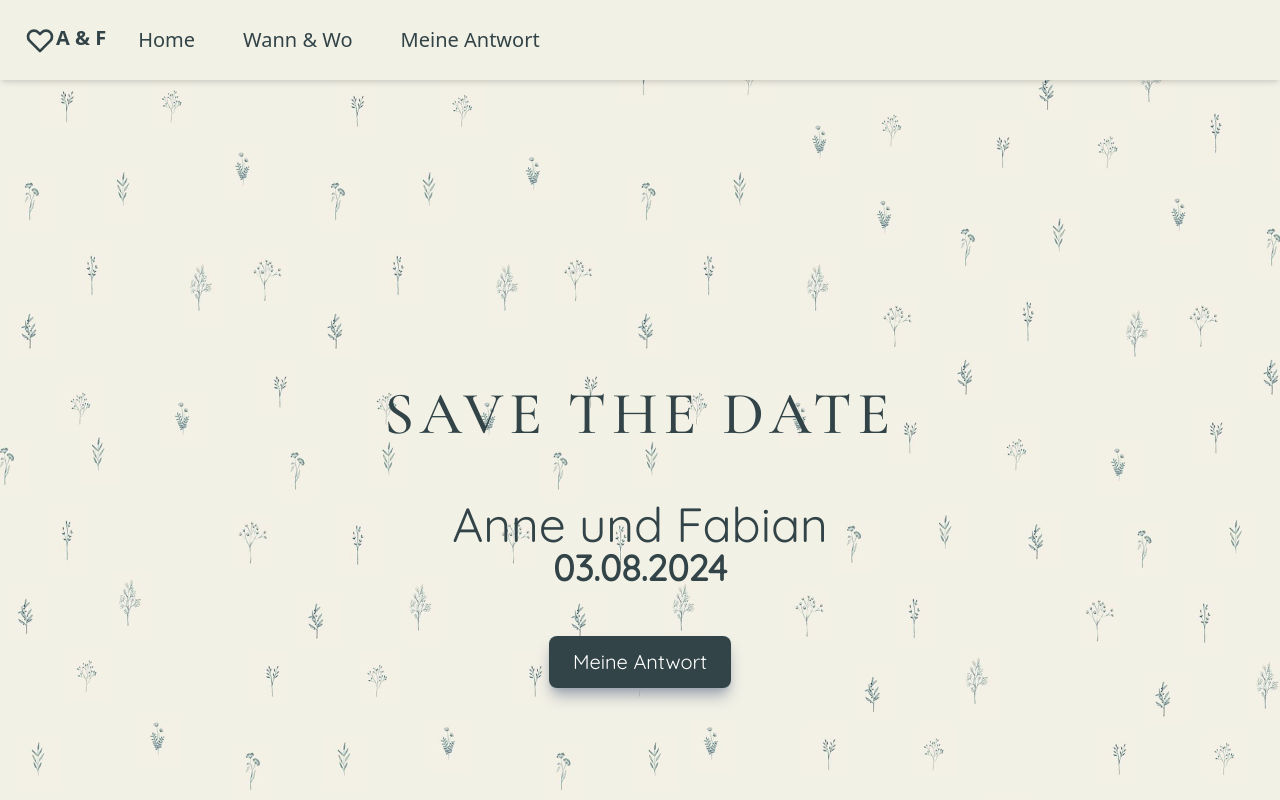
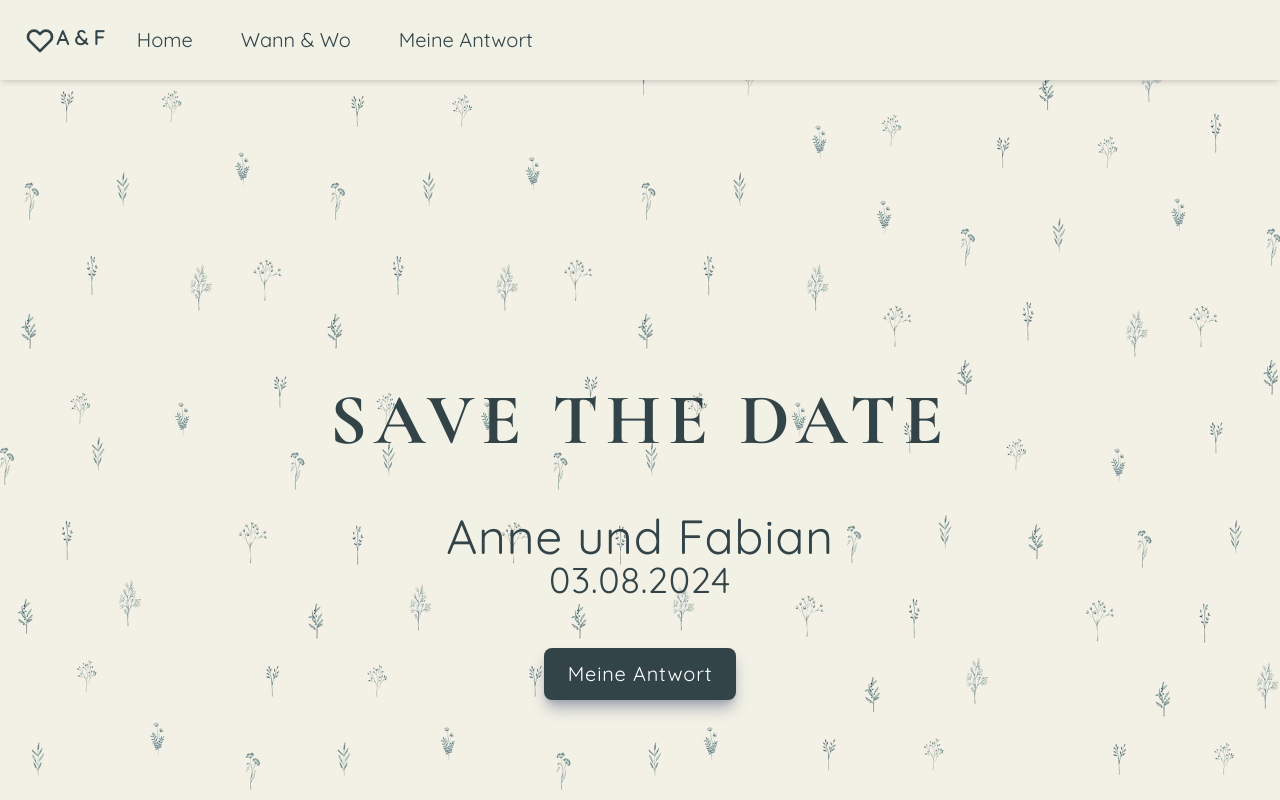
Before and after one commit to fabianszyman/wedding-landingpage, a Next.js app: page / in a window 1280 px wide. Built offline with nearby package versions, Linux system fonts and the light colour scheme.

Commit message:
update fonts on sections

```diff
--- a/components/ContactForm.jsx
+++ b/components/ContactForm.jsx
@@ -4,14 +4,14 @@ import bg from "public/background.png";
 const ContactForm = () => {
   return (
     <form
-      className="px-4 pt-6 h-screen font-Quicksand_Regular"
+      className="px-4 pt-6 h-screen font-Quicksand_Regular tracking-wider"
       style={{
         backgroundImage: `url(${bg.src})`,
         width: "100%",
         height: "100%",
       }}
     >
-      <div className="grid gap-5 mb-4 md:grid-cols-2">
+      <div className="grid gap-4 mb-2 md:grid-cols-2">
         <div>
           <label
             htmlFor="first_name"
@@ -42,7 +42,7 @@ const ContactForm = () => {
           ></input>
         </div>
       </div>
-      <div className="mb-12">
+      <div className="mb-6">
         <label htmlFor="email" className="block mb-2 text-md font-medium ">
           E-Mail
         </label>
--- a/components/DetailsSection.jsx
+++ b/components/DetailsSection.jsx
@@ -12,7 +12,7 @@ const DetailsSection = () => {
         width: "100%",
         height: "100%",
       }}
-      className="text-darkgreen font-Quicksand_Regular"
+      className="text-darkgreen font-Quicksand_Regular tracking-wider"
     >
       <div
         id="wann_und_wo_section"
--- a/components/Hero.jsx
+++ b/components/Hero.jsx
@@ -11,14 +11,14 @@ const Hero = () => {
         width: "100%",
         height: "100%",
       }}
-      className="text-darkgreen font-Quicksand_Regular"
+      className="text-darkgreen font-Quicksand_Regular tracking-wider"
     >
       <div
         id="hero_container"
         className="flex items-center justify-center flex-wrap text-center pt-48 md:pt-96"
       >
         <div id="headline" className="w-full pb-12">
-          <h1 className="text-4xl md:text-6xl tracking-widest font-CormorantGaramond_Medium">
+          <h1 className="text-5xl md:text-7xl tracking-widest font-CormorantGaramond_Medium md:font-CormorantGaramond_Bold">
             SAVE THE DATE
           </h1>
         </div>
@@ -26,7 +26,7 @@ const Hero = () => {
           <h2 className=" text-4xl md:text-5xl ">Anne und Fabian</h2>
         </div>
         <div id="subline_date" className="w-full">
-          <h2 className=" text-3xl md:text-4xl font-bold ">03.08.2024</h2>
+          <h2 className=" text-3xl md:text-4xl ">03.08.2024</h2>
         </div>
         <div id="button_container" className="pt-12">
           <button className="rounded-lg text-xl px-6 py-3 text-white bg-darkgreen hover:bg-teal-900 duration-300 shadow-lg shadow-gray-400">
--- a/components/Navbar.jsx
+++ b/components/Navbar.jsx
@@ -5,7 +5,7 @@ const Navbar = () => {
   const [nav, setNav] = useState(false);
   const handleClick = () => setNav(!nav);
   return (
-    <div className=" w-screen h-[80px] text-darkgreen fixed top-0 z-50 scroll-smooth shadow-md">
+    <div className=" w-screen h-[80px] text-darkgreen fixed top-0 z-50 scroll-smooth shadow-md font-Quicksand_Regular">
       <div
         id="nav_container"
         className="px-6 flex justify-between items-center w-full h-full bg-weddingYellow"
```
